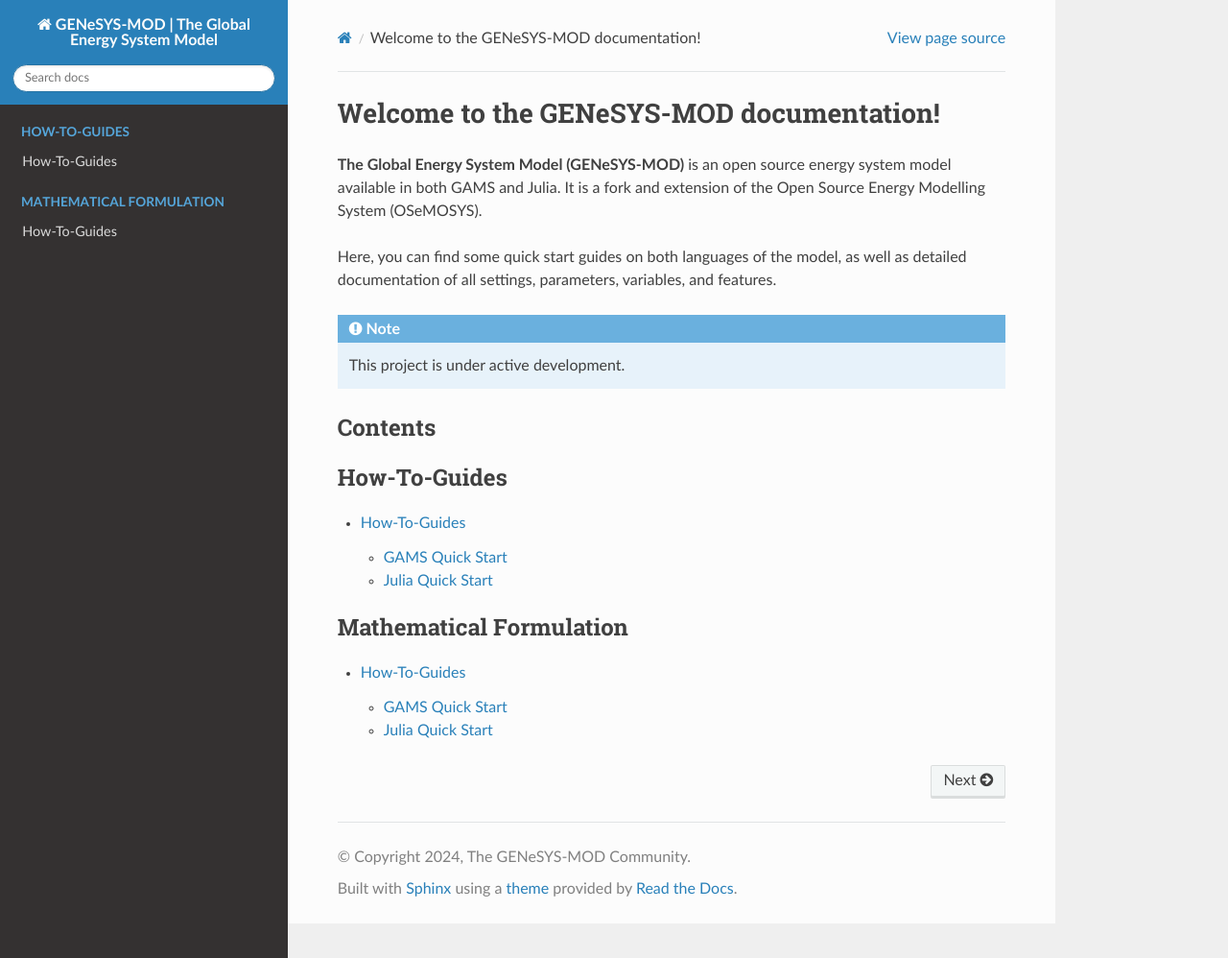
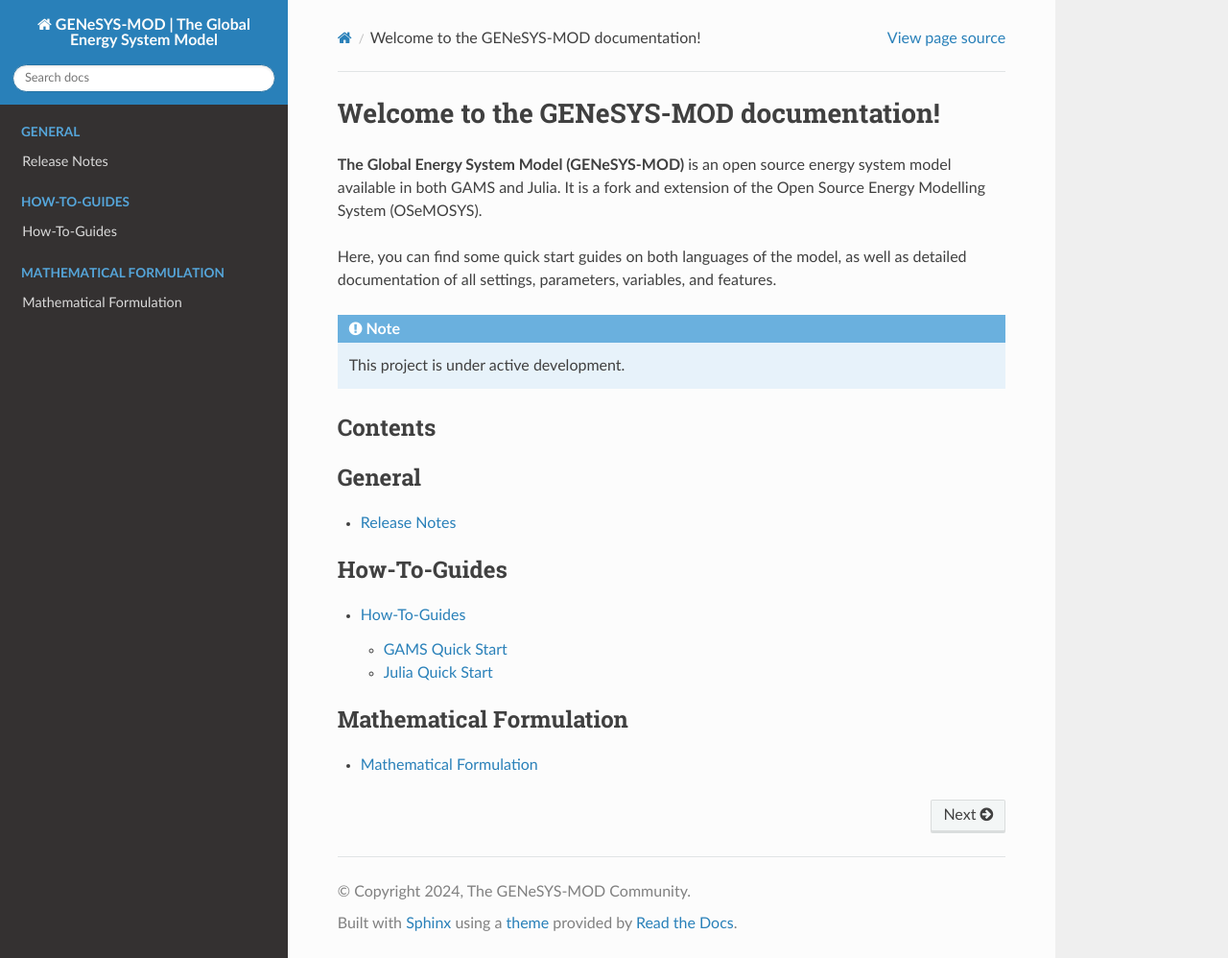
Before and after one commit to GENeSYS-MOD/GENeSYS_MOD.readthedocs, a Sphinx documentation site: the page built from docs/source/index.rst, in a window 1280 px wide and 998 px high. Shown: the whole window at 96% size. Built offline with Sphinx 7.4.7 and the Read the Docs theme 3.1.0, drawn with Linux system fonts in a browser that asks for light colours; pages that are not in the unit, such as notebooks, are missing from menus.

Commit message:
added some text for release notes

```diff
--- a/docs/source/index.rst
+++ b/docs/source/index.rst
@@ -30,4 +30,4 @@
    :maxdepth: 2
    :caption: Mathematical Formulation
 
-   how_to_guides/index
+   mathematical_formulation/index
--- a/docs/source/release_notes.rst
+++ b/docs/source/release_notes.rst
@@ -0,0 +1,4 @@
+Release Notes
+=============
+
+Here, you can find an overview over the changes and improvements throughout the different versions of GENeSYS-MOD.
```
